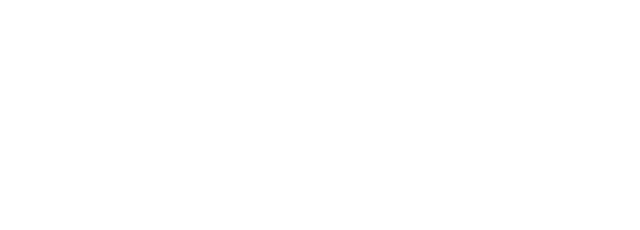
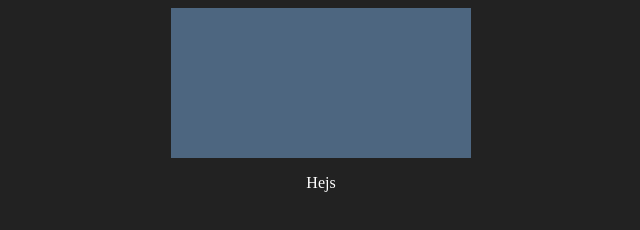
Before and after one commit to carlmartus/ld32_book, a website: page www/index.html in a window 1280 px wide. Shown: the whole page, without its empty margins (319-959 px from the left). Drawn offline with Linux system fonts and the light colour scheme; files that its build step writes are made by us from their sources.

Commit message:
Add: GL frame.

```diff
--- a/js/main.js
+++ b/js/main.js
@@ -2,5 +2,10 @@ var gl;
 var screenW = 400, screenH = 300;
 
 function main() {
+	gl = esInitGl('bookCanvas');
+
+	gl.clearColor(0.3, 0.4, 0.5, 1.0);
+	gl.clear(gl.COLOR_BUFFER_BIT | gl.DEPTH_BUFFER_BIT);
+
 	console.log('Main');
 }
--- a/www/index.html
+++ b/www/index.html
@@ -2,12 +2,23 @@
 <head>
 	<meta charset="utf-8"/>
 	<title>LD32 Book</title>
+
+	<style>
+body {
+	background-color: #222;
+	color: white;
+}
+	</style>
 </head>
 
-<body>
+<body onload="main();">
 	<center>
 		<canvas id="bookCanvas" with="400" heigth="300"></canvas>
+		<p>Hejs</p>
 	</center>
+
+	<script src="bundle.min.js"></script>
+	<script src="book.min.js"></script>
 </body>
 
 </html>
```
